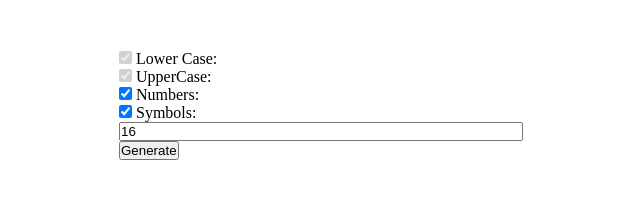
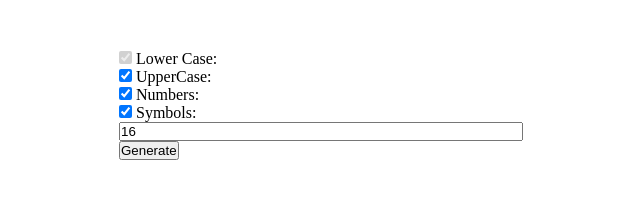
Before and after one commit to AKapran8/passGenerator, a plain HTML site: page index.html in a window 1280 px wide. Shown: the full height of the page, 9-649 px from the left. Drawn offline with Linux system fonts and the light colour scheme.

Commit message:
Revert "Update index.html"

```diff
--- a/index.html
+++ b/index.html
@@ -43,7 +43,7 @@
           Lower Case:
         </label>
         <label>
-          <input type="checkbox" checked class="passType" name="upper" disabled />
+          <input type="checkbox" checked class="passType" name="upper" />
           UpperCase:
         </label>
         <label>
```
